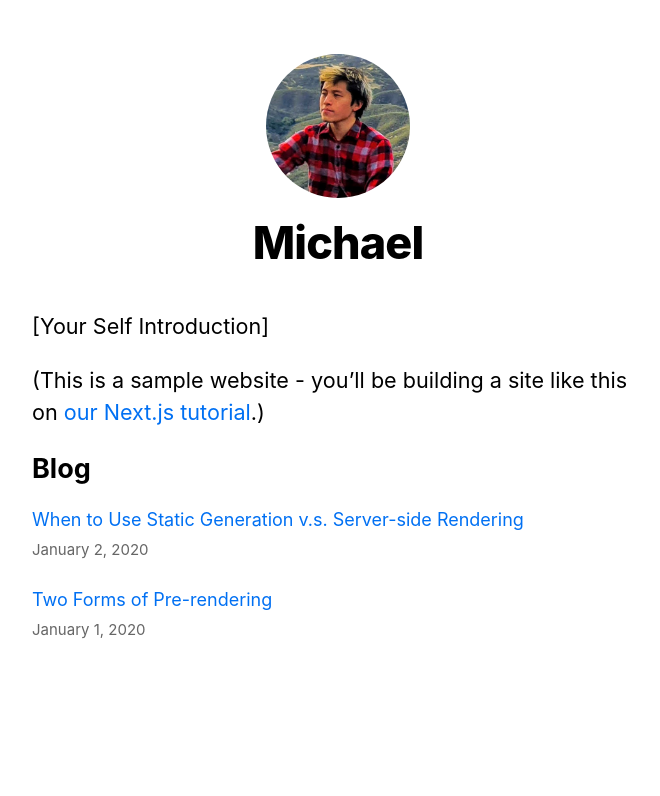
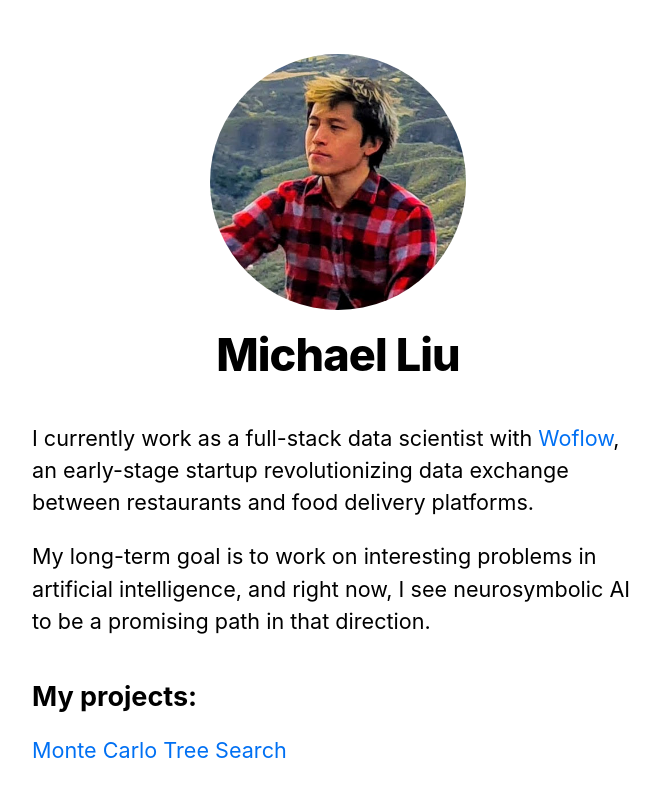
Before and after one commit to quasimik/personal-website, a Next.js app: page / in a window 1280 px wide. Shown: the top 796 px of the page, without its empty margins (302-962 px from the left). Built offline with nearby package versions, Linux system fonts and the light colour scheme.

Commit message:
Revamped to personal website

```diff
--- a/components/layout.jsx
+++ b/components/layout.jsx
@@ -1,70 +1,46 @@
 import Head from 'next/head';
 import Image from 'next/image';
 import Link from 'next/link';
+import { useRouter } from 'next/router';
 
-import styles from './layout.module.css';
+import styles from '../styles/layout.module.css';
 import utilStyles from '../styles/utils.module.css';
+import Navbar from './navbar'
 
-const name = 'Michael';
-export const siteTitle = 'Next.js Sample Website';
+const name = 'Michael Liu';
+export const siteTitle = 'Michael\'s Personal Website';
 
-export default function Layout({ children, home }) {
+export default function Layout({ children, home, title }) {
   return (
     <div className={styles.container}>
       <Head>
+        <title>{siteTitle}</title>
         <link rel="icon" href="/favicon.ico" />
         <meta
           name="description"
-          content="Learn how to build a personal website using Next.js"
-        />
-        <meta
-          property="og:image"
-          content={`https://og-image.vercel.app/${encodeURI(
-            siteTitle,
-          )}.png?theme=light&md=0&fontSize=75px&images=https%3A%2F%2Fassets.vercel.com%2Fimage%2Fupload%2Ffront%2Fassets%2Fdesign%2Fnextjs-black-logo.svg`}
+          content={siteTitle}
         />
         <meta name="og:title" content={siteTitle} />
-        <meta name="twitter:card" content="summary_large_image" />
+        <base target="_blank" />
       </Head>
-      <header className={styles.header}>
+      <header>
         {home ? (
-          <>
+          <div className={styles.profile}>
             <Image
               priority
               src="/images/profile.jpg"
               className={utilStyles.borderCircle}
-              height={144}
-              width={144}
+              height={256}
+              width={256}
               alt=""
             />
             <h1 className={utilStyles.heading2Xl}>{name}</h1>
-          </>
+          </div>
         ) : (
-          <>
-            <Link href="/">
-              <Image
-                priority
-                src="/images/profile.jpg"
-                className={utilStyles.borderCircle}
-                height={108}
-                width={108}
-                alt=""
-              />
-            </Link>
-            <h2 className={utilStyles.headingLg}>
-              <Link href="/" className={utilStyles.colorInherit}>
-                {name}
-              </Link>
-            </h2>
-          </>
+          <Navbar title={title} />
         )}
       </header>
       <main>{children}</main>
-      {!home && (
-        <div className={styles.backToHome}>
-          <Link href="/">← Back to home</Link>
-        </div>
-      )}
     </div>
   );
 }
--- /dev/null
+++ b/components/navbar.jsx
@@ -0,0 +1,15 @@
+import Head from 'next/head';
+import Image from 'next/image';
+import Link from 'next/link';
+
+import styles from '../styles/navbar.module.css';
+import utilStyles from '../styles/utils.module.css';
+
+export default function Navbar({ title }) {
+  return (
+    <div className={styles.navbar}>
+      <h2>{title}</h2>
+      <Link href="/" className={styles.backLink}>←&ensp;Back to home</Link>
+    </div>
+  );
+}
--- a/lib/posts.js
+++ /dev/null
@@ -1,83 +0,0 @@
-import fs from 'fs';
-import path from 'path';
-import matter from 'gray-matter';
-import { remark } from 'remark';
-import html from 'remark-html';
-
-const postsDirectory = path.join(process.cwd(), 'posts');
-
-export function getSortedPostsData() {
-  // Get file names under /posts
-  const fileNames = fs.readdirSync(postsDirectory);
-  const allPostsData = fileNames.map((fileName) => {
-    // Remove ".md" from file name to get id
-    const id = fileName.replace(/\.md$/, '');
-
-    // Read markdown file as string
-    const fullPath = path.join(postsDirectory, fileName);
-    const fileContents = fs.readFileSync(fullPath, 'utf8');
-
-    // Use gray-matter to parse the post metadata section
-    const matterResult = matter(fileContents);
-
-    // Combine the data with the id
-    return {
-      id,
-      ...matterResult.data,
-    };
-  });
-  // Sort posts by date
-  return allPostsData.sort((a, b) => {
-    if (a.date < b.date) {
-      return 1;
-    } else {
-      return -1;
-    }
-  });
-}
-
-export function getAllPostIds() {
-  const fileNames = fs.readdirSync(postsDirectory);
-
-  // Returns an array that looks like this:
-  // [
-  //   {
-  //     params: {
-  //       id: 'ssg-ssr'
-  //     }
-  //   },
-  //   {
-  //     params: {
-  //       id: 'pre-rendering'
-  //     }
-  //   }
-  // ]
-  return fileNames.map((fileName) => {
-    return {
-      params: {
-        id: fileName.replace(/\.md$/, ''),
-      },
-    };
-  });
-}
-
-export async function getPostData(id) {
-  const fullPath = path.join(postsDirectory, `${id}.md`);
-  const fileContents = fs.readFileSync(fullPath, 'utf8');
-
-  // Use gray-matter to parse the post metadata section
-  const matterResult = matter(fileContents);
-
-  // Use remark to convert markdown into HTML string
-  const processedContent = await remark()
-    .use(html)
-    .process(matterResult.content);
-  const contentHtml = processedContent.toString();
-
-  // Combine the data with the id and contentHtml
-  return {
-    id,
-    contentHtml,
-    ...matterResult.data,
-  };
-}
--- a/package.json
+++ b/package.json
@@ -4,11 +4,8 @@
   },
   "dependencies": {
     "date-fns": "^2.29.3",
-    "gray-matter": "^4.0.3",
     "next": "^13.2.1",
     "react": "^18.2.0",
-    "react-dom": "^18.2.0",
-    "remark": "^14.0.2",
-    "remark-html": "^15.0.2"
+    "react-dom": "^18.2.0"
   }
 }
--- a/pages/index.jsx
+++ b/pages/index.jsx
@@ -1,43 +1,33 @@
 import Head from 'next/head';
 import Link from 'next/link';
+import Image from 'next/image';
 
-import { getSortedPostsData } from '../lib/posts';
-import Layout, { siteTitle } from '../components/layout';
+import Layout from '../components/layout';
 import Date from '../components/date';
 import utilStyles from '../styles/utils.module.css';
 
-export async function getStaticProps() {
-  const allPostsData = getSortedPostsData();
-  return {
-    props: {
-      allPostsData,
-    },
-  };
-}
+const projectNames = {
+  'mcts': 'Monte Carlo Tree Search',
+};
 
-export default function Home({ allPostsData }) {
+export default function Home() {
   return (
     <Layout home>
-      <Head>
-        <title>{siteTitle}</title>
-      </Head>
       <section className={utilStyles.headingMd}>
-        <p>[Your Self Introduction]</p>
+        <p>I currently work as a full-stack data scientist with <a href="https://www.woflow.com">Woflow</a>, an
+          early-stage startup revolutionizing data exchange between restaurants and food delivery platforms.
+        </p>
         <p>
-          (This is a sample website - you’ll be building a site like this on{' '}
-          <a href="https://nextjs.org/learn">our Next.js tutorial</a>.)
+          My long-term goal is to work on interesting problems in
+          artificial intelligence, and right now, I see neurosymbolic AI to be a promising path in that direction.
         </p>
       </section>
-      <section classNames={[utilStyles.headingMd, utilStyles.padding1px]}>
-        <h2 className={utilStyles.headingLg}>Blog</h2>
+      <section className={`${utilStyles.headingMd} ${utilStyles.padding1px}`}>
+        <h2 className={utilStyles.headingLg}>My projects:</h2>
         <ul className={utilStyles.list}>
-          {allPostsData.map(({ id, date, title }) => (
-            <li className={utilStyles.listItem} key={id}>
-              <Link href={`/posts/${id}`}>{title}</Link>
-              <br />
-              <small className={utilStyles.lightText}>
-                <Date dateString={date} />
-              </small>
+          {Object.entries(projectNames).map(( [key, title] ) => (
+            <li className={utilStyles.listItem} key={key}>
+              <Link href={`/projects/${key}`}>{title}</Link>
             </li>
           ))}
         </ul>
--- a/posts/pre-rendering.md
+++ /dev/null
@@ -1,11 +0,0 @@
----
-title: 'Two Forms of Pre-rendering'
-date: '2020-01-01'
----
-
-Next.js has two forms of pre-rendering: **Static Generation** and **Server-side Rendering**. The difference is in **when** it generates the HTML for a page.
-
-- **Static Generation** is the pre-rendering method that generates the HTML at **build time**. The pre-rendered HTML is then _reused_ on each request.
-- **Server-side Rendering** is the pre-rendering method that generates the HTML on **each request**.
-
-Importantly, Next.js lets you **choose** which pre-rendering form to use for each page. You can create a "hybrid" Next.js app by using Static Generation for most pages and using Server-side Rendering for others.
--- a/posts/ssg-ssr.md
+++ /dev/null
@@ -1,19 +0,0 @@
----
-title: 'When to Use Static Generation v.s. Server-side Rendering'
-date: '2020-01-02'
----
-
-We recommend using **Static Generation** (with and without data) whenever possible because your page can be built once and served by CDN, which makes it much faster than having a server render the page on every request.
-
-You can use Static Generation for many types of pages, including:
-
-- Marketing pages
-- Blog posts
-- E-commerce product listings
-- Help and documentation
-
-You should ask yourself: "Can I pre-render this page **ahead** of a user's request?" If the answer is yes, then you should choose Static Generation.
-
-On the other hand, Static Generation is **not** a good idea if you cannot pre-render a page ahead of a user's request. Maybe your page shows frequently updated data, and the page content changes on every request.
-
-In that case, you can use **Server-Side Rendering**. It will be slower, but the pre-rendered page will always be up-to-date. Or you can skip pre-rendering and use client-side JavaScript to populate data.
--- a/styles/Home.module.css
+++ /dev/null
@@ -1,91 +0,0 @@
-.container {
-  min-height: 100vh;
-  padding: 0 0.5rem;
-  display: flex;
-  flex-direction: column;
-  justify-content: center;
-  align-items: center;
-}
-
-.title a {
-  color: #0070f3;
-  text-decoration: none;
-}
-
-.title a:hover,
-.title a:focus,
-.title a:active {
-  text-decoration: underline;
-}
-
-.title {
-  margin: 0 0 1rem;
-  line-height: 1.15;
-  font-size: 3.6rem;
-}
-
-.title {
-  text-align: center;
-}
-
-.title,
-.description {
-  text-align: center;
-}
-
-
-.description {
-  line-height: 1.5;
-  font-size: 1.5rem;
-}
-
-.grid {
-  display: flex;
-  align-items: center;
-  justify-content: center;
-  flex-wrap: wrap;
-
-  max-width: 800px;
-  margin-top: 3rem;
-}
-
-.card {
-  margin: 1rem;
-  flex-basis: 45%;
-  padding: 1.5rem;
-  text-align: left;
-  color: inherit;
-  text-decoration: none;
-  border: 1px solid #eaeaea;
-  border-radius: 10px;
-  transition: color 0.15s ease, border-color 0.15s ease;
-}
-
-.card:hover,
-.card:focus,
-.card:active {
-  color: #0070f3;
-  border-color: #0070f3;
-}
-
-.card h3 {
-  margin: 0 0 1rem 0;
-  font-size: 1.5rem;
-}
-
-.card p {
-  margin: 0;
-  font-size: 1.25rem;
-  line-height: 1.5;
-}
-
-.logo {
-  height: 1em;
-}
-
-@media (max-width: 600px) {
-  .grid {
-    width: 100%;
-    flex-direction: column;
-  }
-}
--- a/components/layout.module.css
+++ b/styles/layout.module.css
@@ -4,7 +4,7 @@
   margin: 3rem auto 6rem;
 }
 
-.header {
+.profile {
   display: flex;
   flex-direction: column;
   align-items: center;
--- /dev/null
+++ b/styles/navbar.module.css
@@ -0,0 +1,11 @@
+.navbar {
+  width: 100%;
+  padding: 16px 0px;
+  display: flex;
+  justify-content: space-between;
+  align-items: center;
+}
+
+.backLink {
+
+}
```
Also changed, not shown: pages/posts/[id].jsx (deleted, +0 -42 lines), pages/projects/mcts.jsx (added, +37 -0 lines), 1 other file (tests, documents, lock files or other folders).
